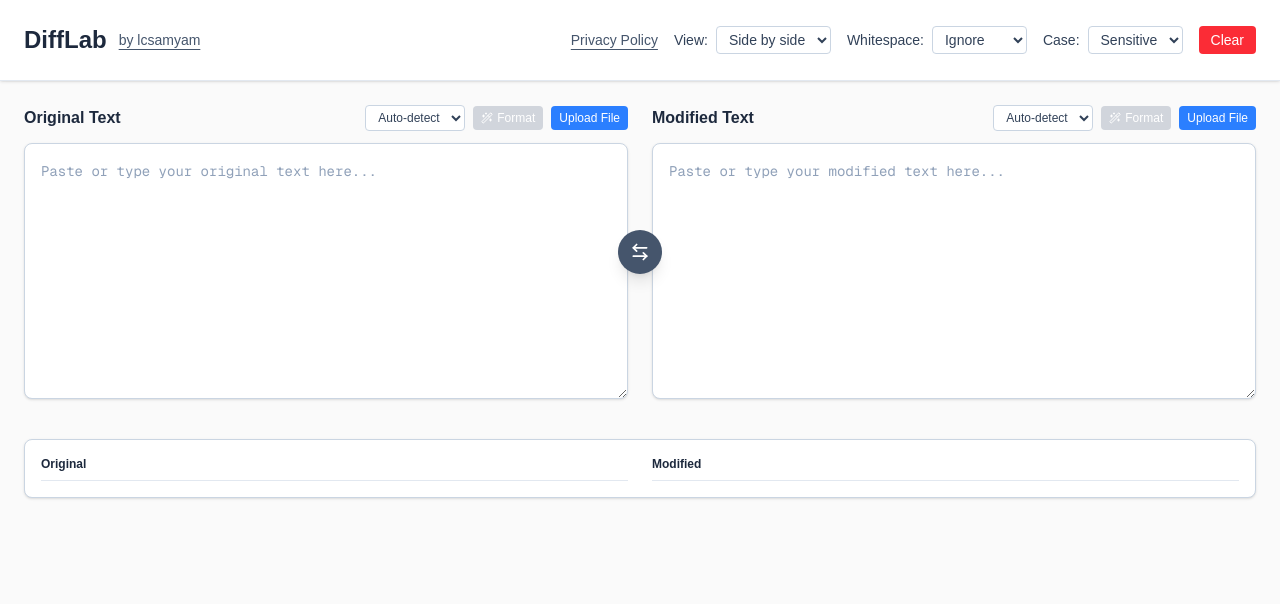
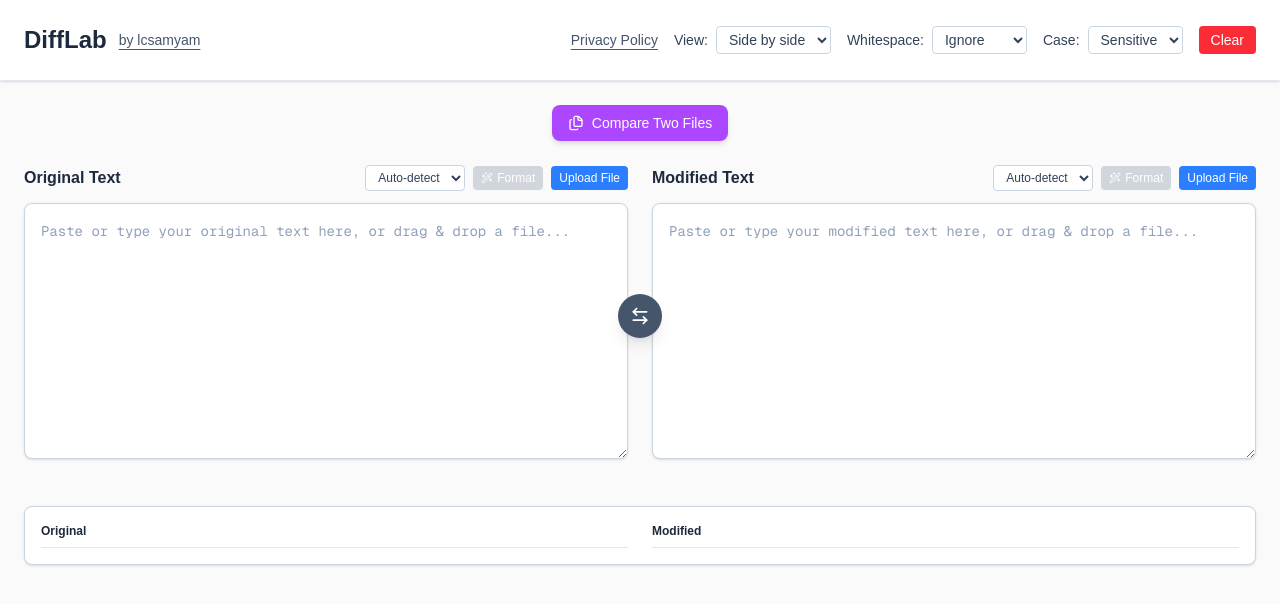
Before and after one commit to declansam/DiffLab, a Next.js app: page / in a window 1280 px wide. Shown: the top 604 px of the page. Built offline with nearby package versions, Linux system fonts and the light colour scheme.

Commit message:
feat(compare): add extended file support for comparison

```diff
--- a/components/DiffChecker.tsx
+++ b/components/DiffChecker.tsx
@@ -4,10 +4,12 @@
 import DiffDisplay from "@/components/DiffDisplay";
 import DiffMinimap from "@/components/DiffMinimap";
 import { buildSideBySideFromLineDiff, computeLineDiff, computeWordDiff, calculateDiffStats } from "@/lib/diffUtils";
-import { ArrowUp, ArrowLeftRight, Wand2 } from "lucide-react";
+import { ArrowUp, ArrowLeftRight, Wand2, Files, X } from "lucide-react";
 import { detectLanguage, formatCode, getLanguageDisplayName, getSupportedLanguages, type Language } from "@/lib/formatUtils";
 
 type Mode = "side-by-side" | "inline";
+
+const ACCEPTED_FILE_TYPES = ".txt,.md,.js,.ts,.jsx,.tsx,.py,.java,.cpp,.c,.h,.hpp,.cs,.php,.rb,.go,.rs,.kt,.swift,.scala,.sh,.bash,.zsh,.css,.scss,.sass,.less,.html,.xml,.json,.yaml,.yml,.toml,.ini,.cfg,.conf,.log,.sql,.r,.m,.mat,.v,.vhd,.vhdl,.sv,.svh,.asm,.s,.pl,.pm,.lua,.vim,.el,.clj,.ex,.exs,.erl,.hrl,.fs,.fsx,.ml,.mli,.hs,.lhs,.dart,.groovy,.gradle,.proto,.thrift";
 
 export default function DiffChecker() {
     const [left, setLeft] = React.useState("");
@@ -22,11 +24,17 @@
     const [detectedRightLang, setDetectedRightLang] = React.useState<Language>("text");
     const [isFormattingLeft, setIsFormattingLeft] = React.useState(false);
     const [isFormattingRight, setIsFormattingRight] = React.useState(false);
+    const [leftFilename, setLeftFilename] = React.useState<string>("");
+    const [rightFilename, setRightFilename] = React.useState<string>("");
+    const [isDraggingLeft, setIsDraggingLeft] = React.useState(false);
+    const [isDraggingRight, setIsDraggingRight] = React.useState(false);
     const diffContainerRef = React.useRef<HTMLDivElement>(null);
 
     const clearAll = React.useCallback(() => {
         setLeft("");
         setRight("");
+        setLeftFilename("");
+        setRightFilename("");
     }, []);
 
     const swapTexts = React.useCallback(() => {
@@ -40,7 +48,11 @@
         const tempDetected = detectedLeftLang;
         setDetectedLeftLang(detectedRightLang);
         setDetectedRightLang(tempDetected);
-    }, [left, right, leftLanguage, rightLanguage, detectedLeftLang, detectedRightLang]);
+        // Swap filenames
+        const tempFilename = leftFilename;
+        setLeftFilename(rightFilename);
+        setRightFilename(tempFilename);
+    }, [left, right, leftLanguage, rightLanguage, detectedLeftLang, detectedRightLang, leftFilename, rightFilename]);
 
     const handleFormatLeft = React.useCallback(async () => {
         if (!left.trim()) return;
@@ -82,13 +94,77 @@
         window.scrollTo({ top: 0, behavior: "smooth" });
     }, []);
 
-    const handleFileUpload = React.useCallback((file: File, setter: (value: string) => void) => {
+    const handleFileUpload = React.useCallback((file: File, setter: (value: string) => void, filenameSetter: (value: string) => void) => {
         const reader = new FileReader();
         reader.onload = (e) => {
             const content = e.target?.result as string;
             setter(content);
+            filenameSetter(file.name);
+        };
+        reader.onerror = () => {
+            alert(`Failed to read file: ${file.name}`);
         };
         reader.readAsText(file);
+    }, []);
+
+    const handleDragOver = React.useCallback((e: React.DragEvent, side: 'left' | 'right') => {
+        e.preventDefault();
+        e.stopPropagation();
+        if (side === 'left') {
+            setIsDraggingLeft(true);
+        } else {
+            setIsDraggingRight(true);
+        }
+    }, []);
+
+    const handleDragLeave = React.useCallback((e: React.DragEvent, side: 'left' | 'right') => {
+        e.preventDefault();
+        e.stopPropagation();
+        if (side === 'left') {
+            setIsDraggingLeft(false);
+        } else {
+            setIsDraggingRight(false);
+        }
+    }, []);
+
+    const handleDrop = React.useCallback((e: React.DragEvent, side: 'left' | 'right') => {
+        e.preventDefault();
+        e.stopPropagation();
+        if (side === 'left') {
+            setIsDraggingLeft(false);
+        } else {
+            setIsDraggingRight(false);
+        }
+
+        const files = e.dataTransfer.files;
+        if (files.length > 0) {
+            const file = files[0];
+            if (side === 'left') {
+                handleFileUpload(file, setLeft, setLeftFilename);
+            } else {
+                handleFileUpload(file, setRight, setRightFilename);
+            }
+        }
+    }, [handleFileUpload]);
+
+    const handleCompareTwoFiles = React.useCallback((e: React.ChangeEvent<HTMLInputElement>) => {
+        const files = e.target.files;
+        if (files && files.length >= 2) {
+            handleFileUpload(files[0], setLeft, setLeftFilename);
+            handleFileUpload(files[1], setRight, setRightFilename);
+        } else if (files && files.length === 1) {
+            handleFileUpload(files[0], setLeft, setLeftFilename);
+        }
+    }, [handleFileUpload]);
+
+    const clearLeftFile = React.useCallback(() => {
+        setLeft("");
+        setLeftFilename("");
+    }, []);
+
+    const clearRightFile = React.useCallback(() => {
+        setRight("");
+        setRightFilename("");
     }, []);
 
     const lineParts = React.useMemo(() => computeLineDiff(left, right, { ignoreWhitespace }), [left, right, ignoreWhitespace]);
@@ -209,6 +285,21 @@
     return (
         <>
             <div className="w-full max-w-none mx-auto flex flex-col gap-4 sm:gap-6">
+                {/* Compare Two Files Button */}
+                <div className="flex justify-center">
+                    <label className="cursor-pointer bg-purple-500 hover:bg-purple-600 text-white px-4 py-2 rounded-lg text-sm font-medium transition-colors flex items-center gap-2 shadow-md">
+                        <Files className="w-4 h-4" />
+                        Compare Two Files
+                        <input
+                            type="file"
+                            className="hidden"
+                            accept={ACCEPTED_FILE_TYPES}
+                            multiple
+                            onChange={handleCompareTwoFiles}
+                        />
+                    </label>
+                </div>
+
                 <div className="relative grid grid-cols-1 lg:grid-cols-2 gap-4 sm:gap-6">
                     <div className="flex flex-col gap-2 sm:gap-3">
                         <div className="flex items-center justify-between flex-wrap gap-2">
@@ -246,23 +337,51 @@
                                     <input
                                         type="file"
                                         className="hidden"
-                                        accept=".txt,.md,.js,.ts,.jsx,.tsx,.py,.java,.cpp,.c,.h,.css,.html,.json,.xml,.yml,.yaml"
+                                        accept={ACCEPTED_FILE_TYPES}
                                         onChange={(e) => {
                                             const file = e.target.files?.[0];
                                             if (file) {
-                                                handleFileUpload(file, setLeft);
+                                                handleFileUpload(file, setLeft, setLeftFilename);
                                             }
                                         }}
                                     />
                                 </label>
                             </div>
                         </div>
+
+                        {leftFilename && (
+                            <div className="flex items-center gap-2 bg-blue-50 border border-blue-200 rounded px-3 py-2">
+                                <span className="text-xs text-blue-700 font-medium truncate flex-1">
+                                    {leftFilename}
+                                </span>
+                                <button
+                                    onClick={clearLeftFile}
+                                    className="text-blue-600 hover:text-blue-800 transition-colors"
+                                    title="Clear file"
+                                >
+                                    <X className="w-4 h-4" />
+                                </button>
+                            </div>
+                        )}
+
+                        <div
+                            className="relative"
+                            onDragOver={(e) => handleDragOver(e, 'left')}
+                            onDragLeave={(e) => handleDragLeave(e, 'left')}
+                            onDrop={(e) => handleDrop(e, 'left')}
+                        >
                             <textarea
                                 className="min-h-48 sm:min-h-64 h-48 sm:h-64 w-full resize-y rounded-lg border border-slate-300 bg-white p-3 sm:p-4 font-mono text-xs sm:text-sm leading-relaxed text-slate-800 placeholder-slate-400 focus:outline-none focus:ring-2 focus:ring-blue-500 focus:border-blue-500 shadow-sm"
-                            placeholder="Paste or type your original text here..."
+                                placeholder="Paste or type your original text here, or drag & drop a file..."
                                 value={left}
                                 onChange={(e) => setLeft(e.target.value)}
                             />
+                            {isDraggingLeft && (
+                                <div className="absolute inset-0 bg-blue-100 bg-opacity-90 border-2 border-dashed border-blue-400 rounded-lg flex items-center justify-center pointer-events-none">
+                                    <div className="text-blue-600 font-semibold text-lg">Drop file here</div>
+                                </div>
+                            )}
+                        </div>
                     </div>
 
                     {/* Swap Button */}
@@ -320,23 +439,51 @@
                                     <input
                                         type="file"
                                         className="hidden"
-                                        accept=".txt,.md,.js,.ts,.jsx,.tsx,.py,.java,.cpp,.c,.h,.css,.html,.json,.xml,.yml,.yaml"
+                                        accept={ACCEPTED_FILE_TYPES}
                                         onChange={(e) => {
                                             const file = e.target.files?.[0];
                                             if (file) {
-                                                handleFileUpload(file, setRight);
+                                                handleFileUpload(file, setRight, setRightFilename);
                                             }
                                         }}
                                     />
                                 </label>
                             </div>
                         </div>
+
+                        {rightFilename && (
+                            <div className="flex items-center gap-2 bg-blue-50 border border-blue-200 rounded px-3 py-2">
+                                <span className="text-xs text-blue-700 font-medium truncate flex-1">
+                                    {rightFilename}
+                                </span>
+                                <button
+                                    onClick={clearRightFile}
+                                    className="text-blue-600 hover:text-blue-800 transition-colors"
+                                    title="Clear file"
+                                >
+                                    <X className="w-4 h-4" />
+                                </button>
+                            </div>
+                        )}
+
+                        <div
+                            className="relative"
+                            onDragOver={(e) => handleDragOver(e, 'right')}
+                            onDragLeave={(e) => handleDragLeave(e, 'right')}
+                            onDrop={(e) => handleDrop(e, 'right')}
+                        >
                             <textarea
                                 className="min-h-48 sm:min-h-64 h-48 sm:h-64 w-full resize-y rounded-lg border border-slate-300 bg-white p-3 sm:p-4 font-mono text-xs sm:text-sm leading-relaxed text-slate-800 placeholder-slate-400 focus:outline-none focus:ring-2 focus:ring-blue-500 focus:border-blue-500 shadow-sm"
-                            placeholder="Paste or type your modified text here..."
+                                placeholder="Paste or type your modified text here, or drag & drop a file..."
                                 value={right}
                                 onChange={(e) => setRight(e.target.value)}
                             />
+                            {isDraggingRight && (
+                                <div className="absolute inset-0 bg-blue-100 bg-opacity-90 border-2 border-dashed border-blue-400 rounded-lg flex items-center justify-center pointer-events-none">
+                                    <div className="text-blue-600 font-semibold text-lg">Drop file here</div>
+                                </div>
+                            )}
+                        </div>
                     </div>
                 </div>
 
```
Also changed, not shown: tsconfig.json (+19 -5 lines). Lines whose indentation alone changed are shown as unchanged.
